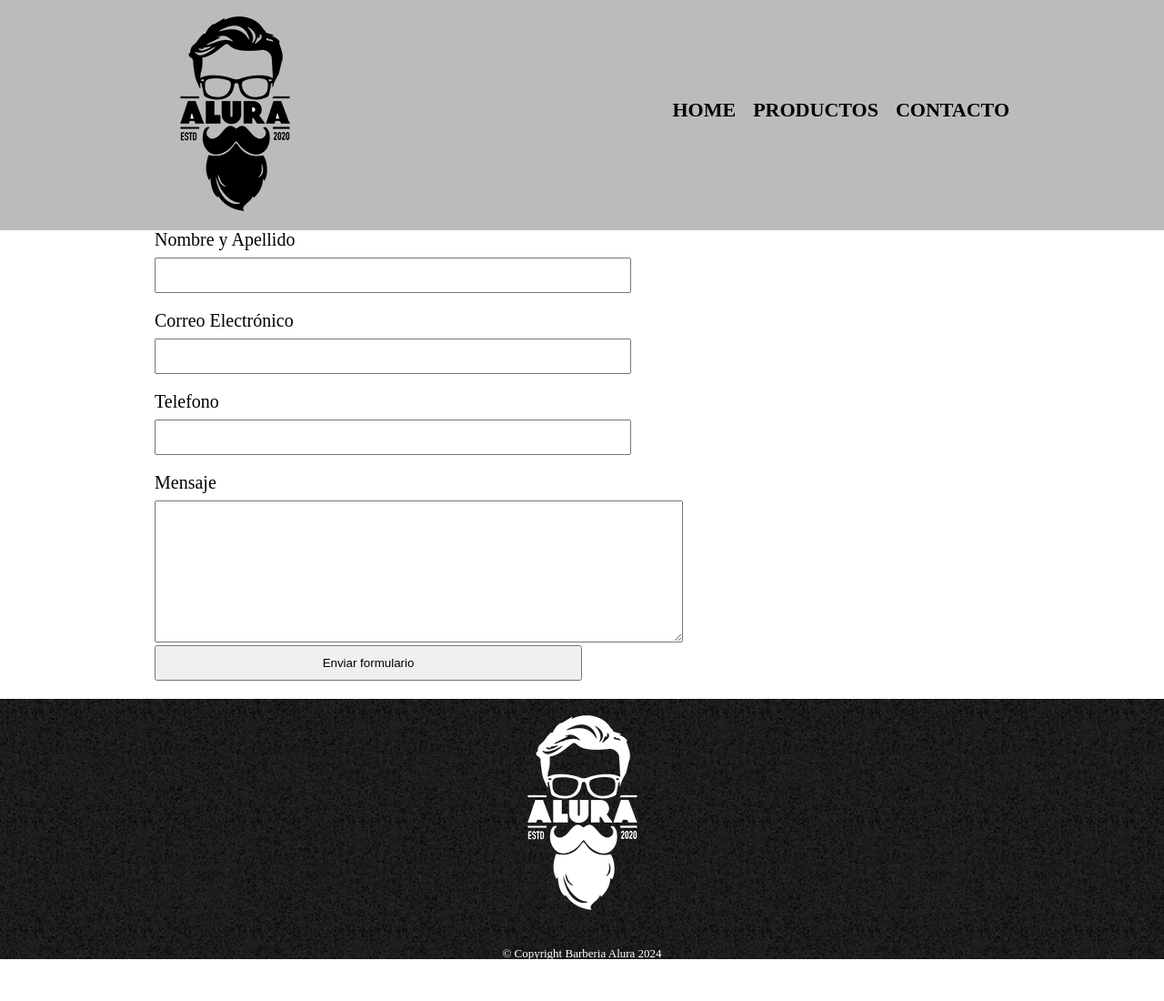
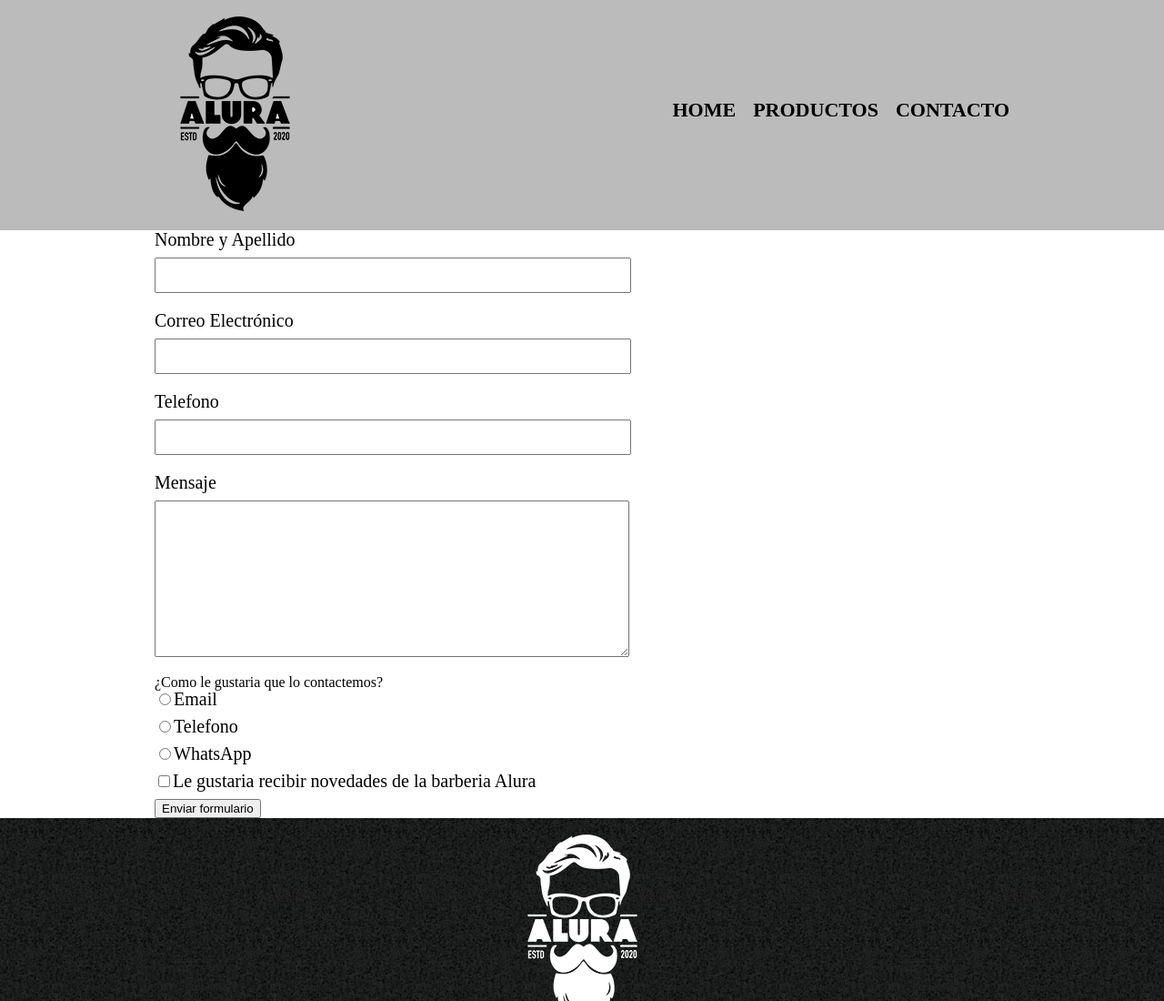
Before and after one commit to Danjork/Baberia-Alura, a plain HTML site: page contacto.html in a window 1280 px wide. Shown: the top 1100 px of the page at 91% size. Before the commit the page ends 1074 px from the top, so only its background shows below. Drawn offline with Linux system fonts and the light colour scheme.

Commit message:
mejora visual

```diff
--- a/contacto.html
+++ b/contacto.html
@@ -27,16 +27,33 @@
     <main>
         <form>
             <label for="nombreapellido">Nombre y Apellido</label>
-            <input type="text" id="nombreapellido">
+            <input type="text" id="nombreapellido" class="input-padron">
 
               <label for="correoelectronico">Correo Electrónico</label>
-             <input type="text" id="correoelectronico">
+             <input type="text" id="correoelectronico" class="input-padron">
 
             <label for="telefono">Telefono</label>
-            <input type="text" id="telefono">
+            <input type="text" id="telefono" class="input-padron">
 
             <label for="mensaje">Mensaje</label>
-            <textarea name="" id="mensaje" cols="70" rows="10"></textarea>
+            <textarea name="" name = "contacto" id="mensaje" cols="70" rows="10" class="input-padron"></textarea>
+
+            <div>
+                <p>¿Como le gustaria que lo contactemos?</p>
+
+                <label for="radio-email"><input type="radio" name = "contacto" value="email" id="radio-email">Email</label>
+
+
+                <label for="radio-telefono"> <input type="radio" name = "contacto" value="telefono" id="radio-telefono">Telefono</label>
+
+
+                <label for="radio-whatsapp"><input type="radio" name = "contacto" value="WhatsApp" id="radio-whatsapp">WhatsApp</label>
+
+
+
+            </div>
+
+            <label for=""><input type="checkbox">Le gustaria recibir novedades de la barberia Alura</label>
 
             <input type="submit" value="Enviar formulario">
         </form>
--- a/style.css
+++ b/style.css
@@ -127,7 +127,7 @@ form label {
     margin: 0 0 10px;
 }
 
-form input {
+.input-padron{
     display: block;
     margin: 0 0 20px;
     padding: 10px 25px;
```
